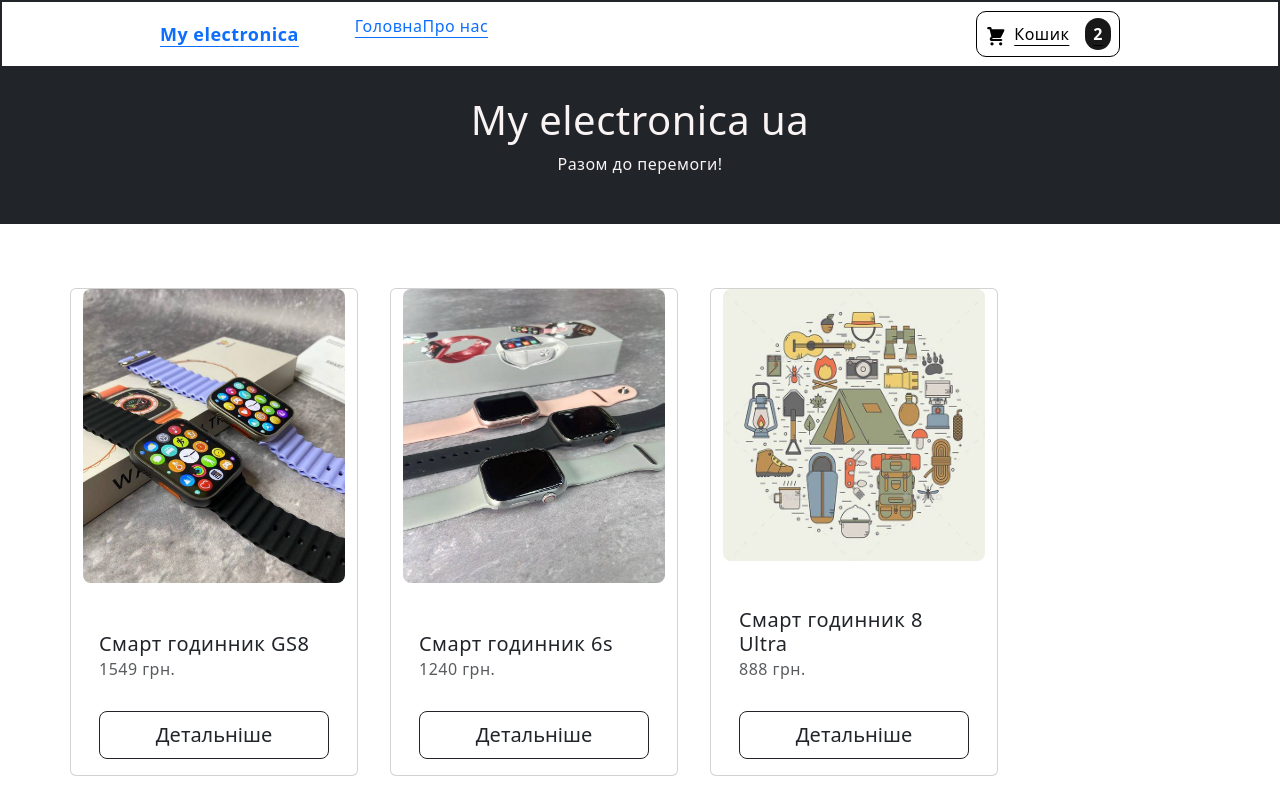
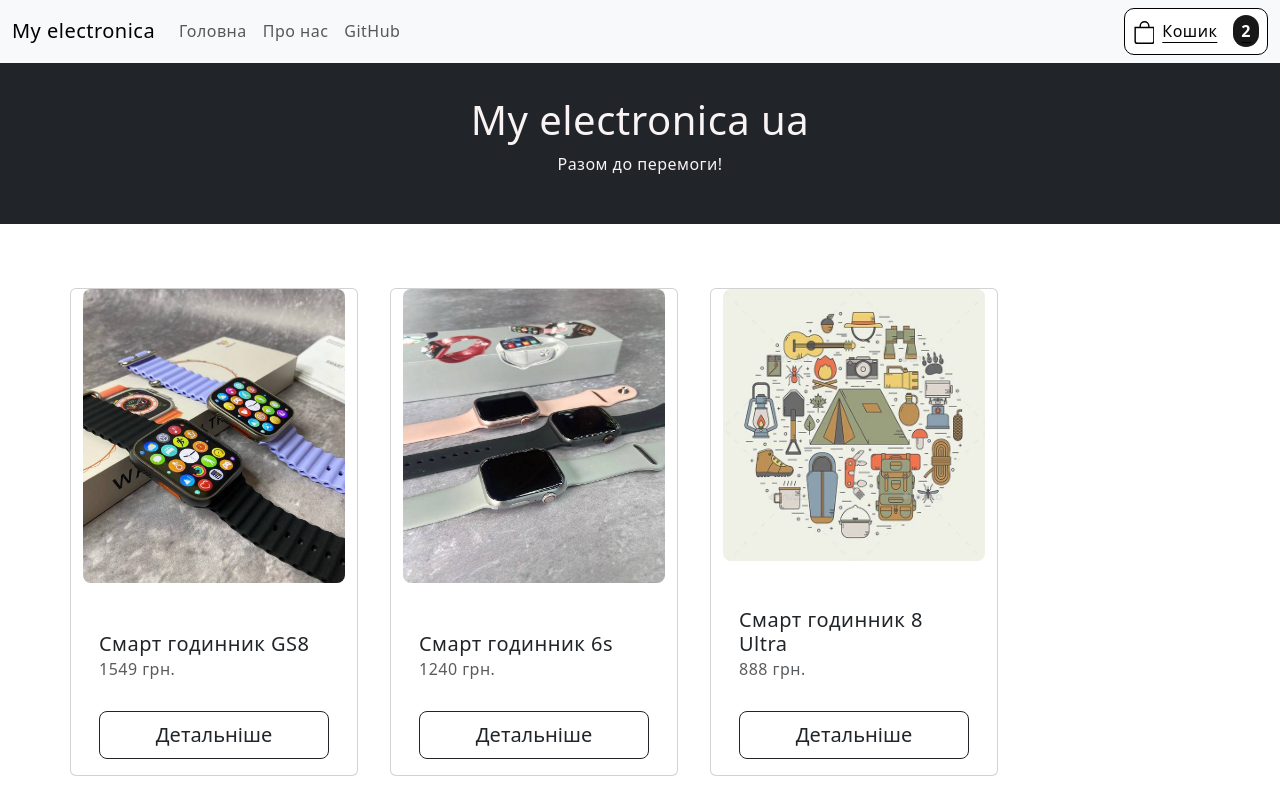
Before and after one commit to indian0ch/my.electronica.ua, a React (Create React App) app: page / in a window 1280 px wide. Shown: the top 800 px of the page. Built offline with nearby package versions, Linux system fonts and the light colour scheme.

Commit message:
Added bootstrap header

```diff
--- a/package.json
+++ b/package.json
@@ -8,6 +8,7 @@
     "@testing-library/react": "^13.4.0",
     "@testing-library/user-event": "^13.5.0",
     "bootstrap": "^5.3.0",
+    "bootstrap-icons": "^1.10.5",
     "react": "^18.2.0",
     "react-dom": "^18.2.0",
     "react-redux": "^8.1.1",
--- a/src/App.js
+++ b/src/App.js
@@ -1,4 +1,3 @@
-
 import logo from "./logo.svg";
 import 'bootstrap/dist/css/bootstrap.css';
 import "./App.css";
@@ -23,7 +22,7 @@ function App() {
   return (
     <Router>
       <header>
-        <HeaderMenu />
+        <HeaderMenu fixed='top' color='light' light='true' expand='md' container='fluid'/>
         <HeaderDescription />
       </header>
       <Routes>
--- a/src/components/Header/CartIcon.js
+++ b/src/components/Header/CartIcon.js
@@ -2,10 +2,11 @@ const CartIcon = () => {
   return (
     <svg
       xmlns="http://www.w3.org/2000/svg"
-      viewBox="0 0 20 20"
       fill="currentColor"
+      class="bi bi-bag"
+      viewBox="0 0 15 18"
     >
-      <path d="M3 1a1 1 0 000 2h1.22l.305 1.222a.997.997 0 00.01.042l1.358 5.43-.893.892C3.74 11.846 4.632 14 6.414 14H15a1 1 0 000-2H6.414l1-1H14a1 1 0 00.894-.553l3-6A1 1 0 0017 3H6.28l-.31-1.243A1 1 0 005 1H3zM16 16.5a1.5 1.5 0 11-3 0 1.5 1.5 0 013 0zM6.5 18a1.5 1.5 0 100-3 1.5 1.5 0 000 3z" />
+      <path d="M8 1a2.5 2.5 0 0 1 2.5 2.5V4h-5v-.5A2.5 2.5 0 0 1 8 1zm3.5 3v-.5a3.5 3.5 0 1 0-7 0V4H1v10a2 2 0 0 0 2 2h10a2 2 0 0 0 2-2V4h-3.5zM2 5h12v9a1 1 0 0 1-1 1H3a1 1 0 0 1-1-1V5z" />
     </svg>
   );
 };
--- a/src/components/Header/HeaderMenu.js
+++ b/src/components/Header/HeaderMenu.js
@@ -1,29 +1,58 @@
-import { Fragment } from "react";
+import { useState } from "react";
 import classes from "./Header.module.css";
 import CartIcon from "./CartIcon.js";
 import { Link } from "react-router-dom";
 import { useSelector } from "react-redux";
+import {
+  Collapse,
+  Navbar,
+  NavbarToggler,
+  NavbarBrand,
+  Nav,
+  NavItem,
+  NavLink,
+  UncontrolledDropdown,
+  DropdownToggle,
+  DropdownMenu,
+  DropdownItem,
+  NavbarText,
+} from "reactstrap";
 
 function HeaderMenu(props) {
   const { itemCount } = useSelector((state) => ({
     itemCount: state.cartFunctional.totalCount,
   }));
-  function onClickCartHandler() {}
+  const [isOpen, setIsOpen] = useState(false);
+
+  const toggle = () => setIsOpen(!isOpen);
 
   return (
-    <nav className={classes.navbar}>
-      <div className={classes["navbar-container"]}>
-        <a className={classes["navbar-brand"]}>My electronica</a>
-        {/* <button className={classes["navbar-toggler"]}></button> */}
-        <div className={classes["navbar-collapse"]}>
-          <ul className={classes["navbar-nav"]}>
-            <Link to="/">Головна</Link>
-            {/* <li>Home</li> */}
-            <Link to="/about">Про нас</Link>
-          </ul>
-          {/* <div className={classes['cart-div']}>
-
-          </div> */}
+    <Navbar {...props}>
+      <NavbarBrand href="/">My electronica</NavbarBrand>
+      <NavbarToggler onClick={toggle} />
+      <Collapse isOpen={isOpen} navbar>
+        <Nav className="me-auto" navbar>
+          <NavItem>
+            <NavLink href="/">Головна</NavLink>
+          </NavItem>
+          <NavItem>
+            <NavLink href="/about/">Про нас</NavLink>
+          </NavItem>
+          <NavItem>
+            <NavLink href="https://github.com/indian0ch">GitHub</NavLink>
+          </NavItem>
+          {/* <UncontrolledDropdown nav inNavbar>
+            <DropdownToggle nav caret>
+              Options
+            </DropdownToggle>
+            <DropdownMenu right>
+              <DropdownItem>Option 1</DropdownItem>
+              <DropdownItem>Option 2</DropdownItem>
+              <DropdownItem divider />
+              <DropdownItem>Reset</DropdownItem>
+            </DropdownMenu>
+          </UncontrolledDropdown> */}
+        </Nav>
         <Link className={classes["cart-button"]} to="/cart">
           <span className={classes["cart-icon"]}>
             <CartIcon />
@@ -31,9 +60,8 @@ function HeaderMenu(props) {
           <span>Кошик</span>
           <span className={classes["cart-badge"]}>{itemCount}</span>
         </Link>
-        </div>
-      </div>
-    </nav>
+      </Collapse>
+    </Navbar>
   );
 }
 export default HeaderMenu;
```
Also changed, not shown: 1 other file (tests, documents, lock files or other folders). Lines whose indentation alone changed are shown as unchanged.
